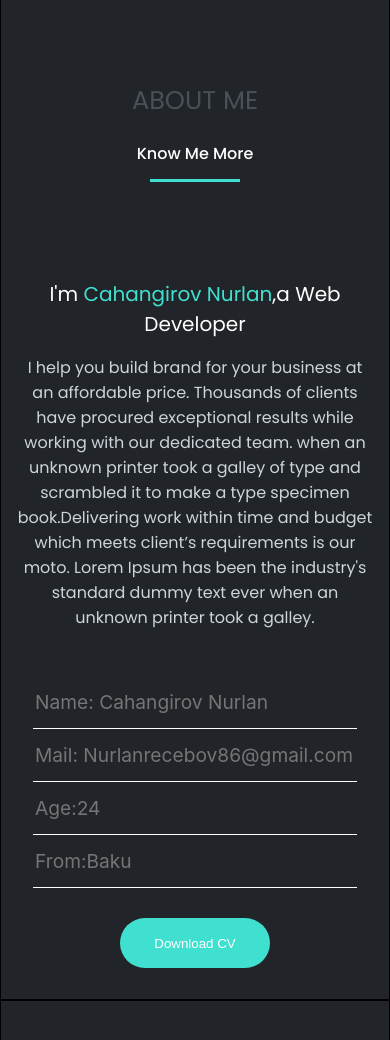
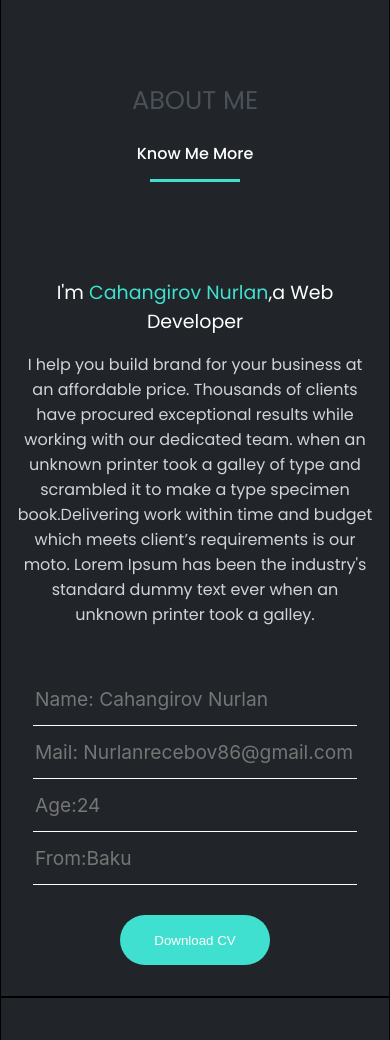
Before and after one commit to nurlan-recebov/Portfolio, a Flask app: page / in a window 390 px wide. Shown: the part 683-1723 px from the top of the page. Run offline with Flask 2, Linux system fonts and the light colour scheme; data comes from the database, SQL or seed files in the repository; some libraries are stand-ins or nearby versions; some web fonts are replaced.

Commit message:
yeni task

```diff
--- a/static/style.css
+++ b/static/style.css
@@ -946,7 +946,7 @@
                     font-size: 16px;
                 }
                 .yazi h2 {
-                    font-size: 20px;
+                    font-size: 19px;
                 }
                 .inputs input {
                     width: 320px;
```
